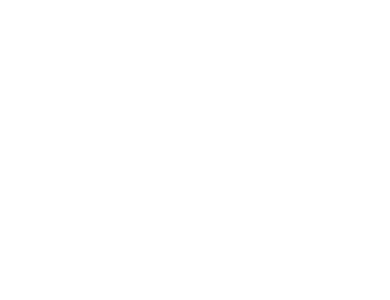
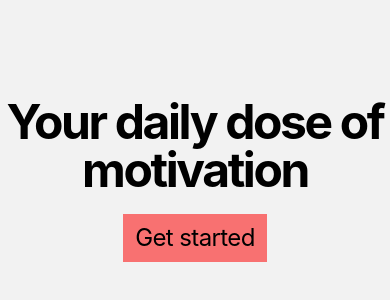
Before and after one commit to stolenfallen1/MotivationalApp, a React Native app: screen /Welcome in a window 390 px wide. Shown: the part 242-542 px from the top of the page. Built offline with nearby package versions, Linux system fonts and the light colour scheme.

Commit message:
get started button and styling on welcomepage

```diff
--- a/App.tsx
+++ b/App.tsx
@@ -9,10 +9,14 @@
 
 export default function App() {
   return (
-    <View className="flex flex-1 justify-center items-center">
+    <View className="flex flex-1 p-0 m-0 box-border">
       <NavigationContainer>
         <Stack.Navigator>
-          <Stack.Screen name="Welcome" component={WelcomePage} />
+          <Stack.Screen
+            name="Welcome"
+            component={WelcomePage}
+            options={{ headerShown: false }}
+          />
           <Stack.Screen name="Home" component={Header} />
         </Stack.Navigator>
       </NavigationContainer>
--- a/src/view/WelcomePage.tsx
+++ b/src/view/WelcomePage.tsx
@@ -1,11 +1,16 @@
-import { Text, View } from "react-native";
+import { Pressable, Text, View } from "react-native";
 
 export default function WelcomePage() {
   return (
     <View className="flex-1 justify-center items-center">
-      <Text className="font-bold text-5xl tracking-tighter">
-        Your daily quote generator
+      <Text className="font-bold text-5xl tracking-tighter text-center">
+        Your daily dose of motivation
       </Text>
+      <Pressable>
+        <Text className="mt-5 px-3 py-2 text-2xl tracking-tight bg-red-400">
+          Get started
+        </Text>
+      </Pressable>
     </View>
   );
 }
```
